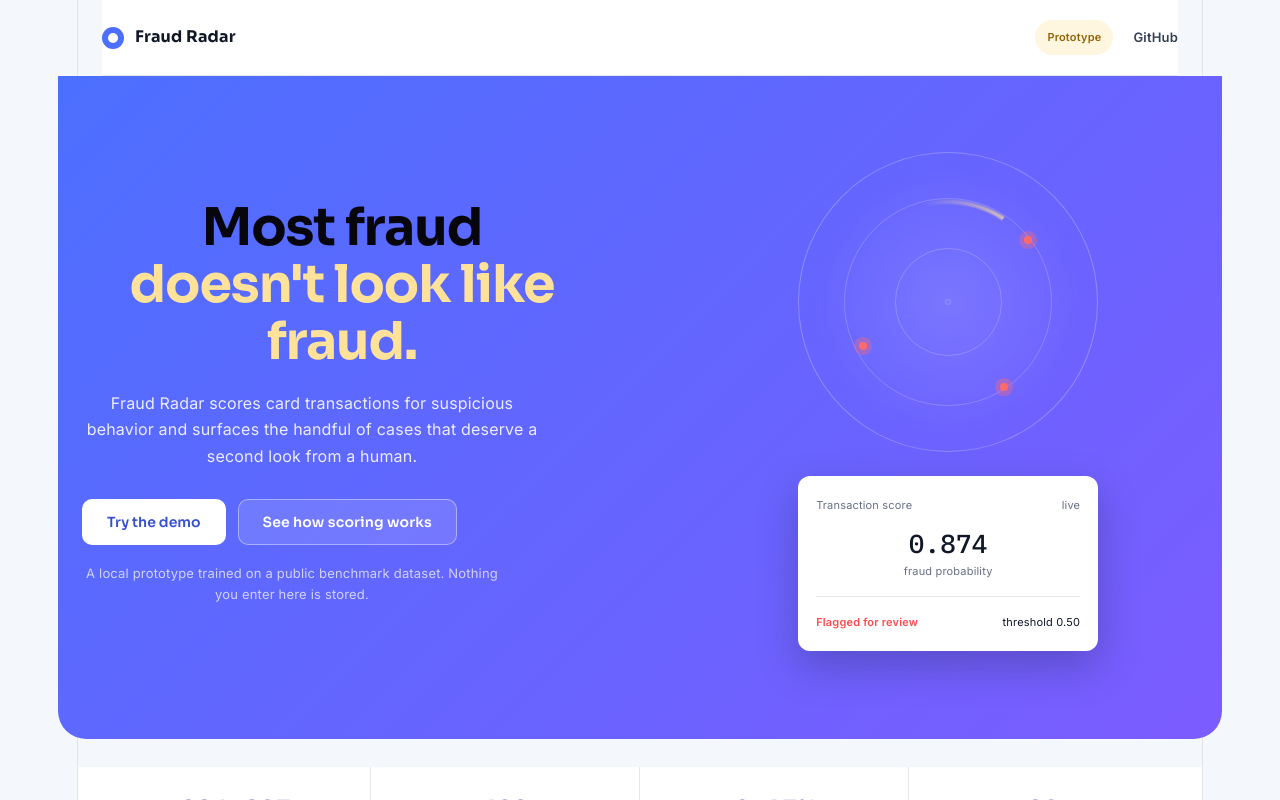
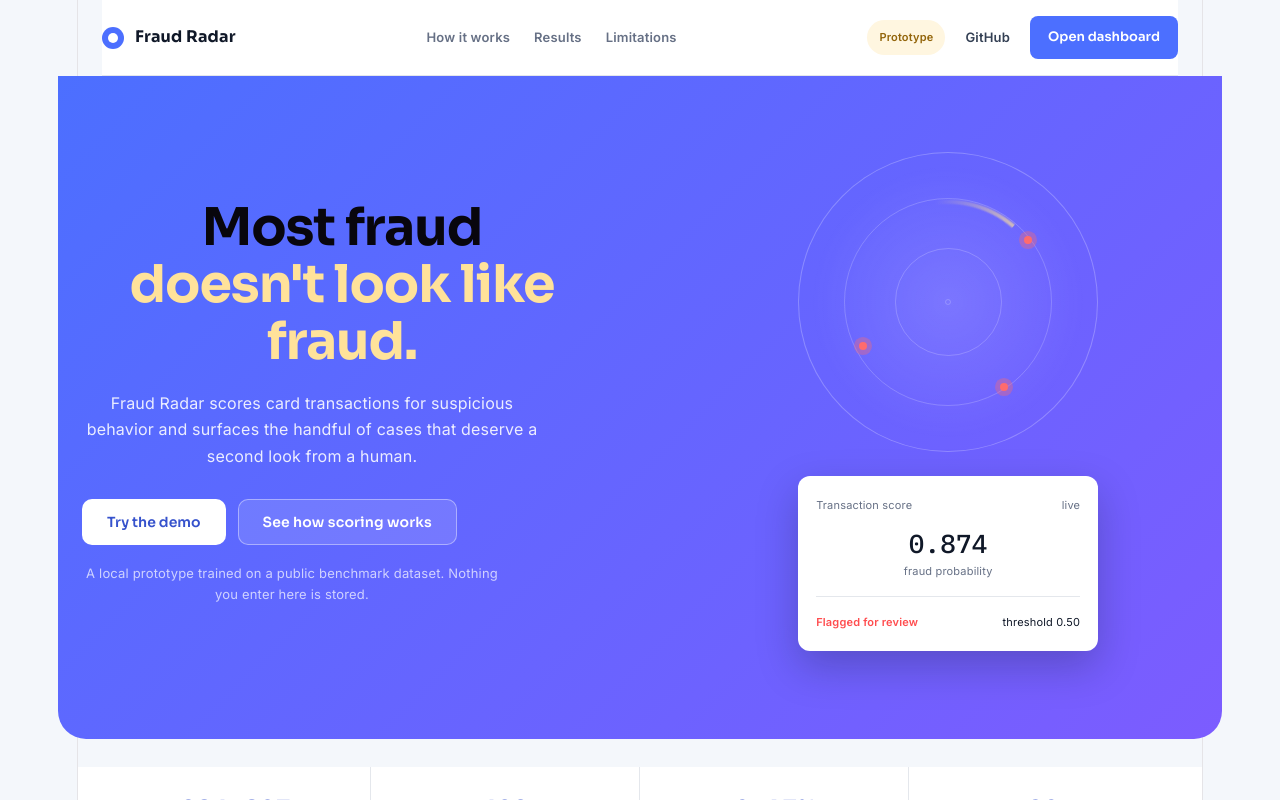
Before and after one commit to mashraf02/fraud-detection-app, a React (Vite) app in the folder frontend/: page / in a window 1280 px wide. Shown: the top 800 px of the page. Built offline with nearby package versions, Linux system fonts and the light colour scheme.

Commit message:
Landing page structural polish: sticky nav, anchor links, unified rhythm, real footer

```diff
--- a/frontend/src/Landing.css
+++ b/frontend/src/Landing.css
@@ -725,7 +725,7 @@
 /* Final CTA */
 
 .landing .final-cta {
-  padding: 88px 0;
+  padding: 80px 0;
   text-align: center;
   background: linear-gradient(135deg, var(--brand) 0%, #7C5CFF 100%);
   color: white;
@@ -735,6 +735,11 @@
   margin: 0 auto;
   max-width: 480px;
   color: white;
+  font-family: var(--display);
+  font-size: clamp(26px, 3vw, 36px);
+  font-weight: 700;
+  line-height: 1.2;
+  letter-spacing: -0.01em;
 }
 
 .landing .final-cta .section-lede {
@@ -802,3 +807,121 @@
   .landing .radar-sweep { animation: none; }
   .landing .btn { transition: none; }
 }
+/* Sticky nav + anchor links + CTA (Step 1: structural polish) */
+
+.landing {
+  scroll-behavior: smooth;
+}
+
+.landing .landing-nav {
+  position: sticky;
+  top: 0;
+  z-index: 50;
+  gap: 24px;
+}
+
+.landing .nav-links {
+  display: flex;
+  gap: 24px;
+  font-size: 13px;
+  font-weight: 600;
+  color: var(--ink-muted);
+}
+
+.landing .nav-links a {
+  transition: color 150ms ease;
+}
+
+.landing .nav-links a:hover {
+  color: var(--brand);
+}
+
+.landing .nav-cta {
+  background: var(--brand);
+  color: white;
+  border: none;
+  padding: 8px 18px;
+  border-radius: 8px;
+  font-family: var(--display);
+  font-size: 13px;
+  font-weight: 600;
+  cursor: pointer;
+  transition: background 150ms ease, transform 150ms ease;
+}
+
+.landing .nav-cta:hover {
+  background: var(--brand-dark);
+  transform: translateY(-1px);
+}
+
+@media (max-width: 820px) {
+  .landing .nav-links {
+    display: none;
+  }
+}
+
+/* Real footer (Step 3: structural polish) */
+
+.landing .landing-footer {
+  background: var(--bg-raised);
+  border-top: 1px solid var(--line);
+  padding-top: 56px;
+}
+
+.landing .footer-grid {
+  display: grid;
+  grid-template-columns: 1.4fr 1fr 1fr 1fr;
+  gap: 32px;
+  padding-bottom: 40px;
+}
+
+.landing .footer-brand p {
+  margin-top: 14px;
+  font-size: 13px;
+  color: var(--ink-muted);
+  line-height: 1.6;
+  max-width: 220px;
+}
+
+.landing .footer-col {
+  display: flex;
+  flex-direction: column;
+  gap: 10px;
+}
+
+.landing .footer-col h4 {
+  font-family: var(--display);
+  font-size: 12px;
+  font-weight: 700;
+  color: var(--ink);
+  margin-bottom: 4px;
+}
+
+.landing .footer-col a {
+  font-size: 13px;
+  color: var(--ink-muted);
+  transition: color 150ms ease;
+}
+
+.landing .footer-col a:hover {
+  color: var(--brand);
+}
+
+.landing .footer-note {
+  font-size: 12px;
+  color: var(--ink-muted);
+}
+
+.landing .footer-bottom {
+  padding: 20px 0;
+  border-top: 1px solid var(--line);
+  font-size: 12px;
+  color: var(--ink-muted);
+}
+
+@media (max-width: 720px) {
+  .landing .footer-grid {
+    grid-template-columns: 1fr 1fr;
+    row-gap: 32px;
+  }
+}
--- a/frontend/src/Landing.jsx
+++ b/frontend/src/Landing.jsx
@@ -9,6 +9,11 @@ export default function Landing({ onLaunch }) {
           <span className="brand-glyph" />
           <span>Fraud Radar</span>
         </div>
+        <div className="nav-links">
+          <a href="#pipeline">How it works</a>
+          <a href="#results">Results</a>
+          <a href="#limits">Limitations</a>
+        </div>
         <div className="nav-right">
           <span className="nav-tag">Prototype</span>
           <a
@@ -19,6 +24,9 @@ export default function Landing({ onLaunch }) {
           >
             GitHub
           </a>
+          <button className="nav-cta" onClick={onLaunch}>
+            Open dashboard
+          </button>
         </div>
       </nav>
 
@@ -238,7 +246,7 @@ export default function Landing({ onLaunch }) {
         </div>
       </section>
 
-      <section className="section">
+      <section className="section" id="results">
         <div className="shell">
           <h2>Tuned to catch fraud, not to look clean.</h2>
           <p className="section-lede">
@@ -273,7 +281,7 @@ export default function Landing({ onLaunch }) {
         </div>
       </section>
 
-      <section className="section">
+      <section className="section" id="limits">
         <div className="shell">
           <h2>Where this stops being a prototype.</h2>
           <p className="section-lede">
@@ -350,15 +358,64 @@ export default function Landing({ onLaunch }) {
         </button>
       </section>
 
-      <footer className="landing-footer shell">
-        <span>Fraud Radar — a fraud screening prototype</span>
+      <footer className="landing-footer">
+        <div className="shell footer-grid">
+          <div className="footer-brand">
+            <div className="nav-brand">
+              <span className="brand-glyph" />
+              <span>Fraud Radar</span>
+            </div>
+            <p>A fraud screening prototype built on a public benchmark dataset.</p>
+          </div>
+
+          <div className="footer-col">
+            <h4>Product</h4>
+            <a href="#pipeline">How it works</a>
+            <a href="#results">Results</a>
+            <a href="#limits">Limitations</a>
+          </div>
+
+          <div className="footer-col">
+            <h4>Resources</h4>
             <a
               href="https://github.com/mashraf02/fraud-detection-app"
               target="_blank"
               rel="noreferrer"
             >
-          View source
+              GitHub repository
             </a>
+            <a
+              href="https://github.com/mashraf02/fraud-detection-app/blob/main/README.md"
+              target="_blank"
+              rel="noreferrer"
+            >
+              README
+            </a>
+            <a
+              href="https://www.kaggle.com/datasets/mlg-ulb/creditcardfraud"
+              target="_blank"
+              rel="noreferrer"
+            >
+              Dataset
+            </a>
+          </div>
+
+          <div className="footer-col">
+            <h4>Built by</h4>
+            <a
+              href="https://github.com/mashraf02"
+              target="_blank"
+              rel="noreferrer"
+            >
+              Mashraful
+            </a>
+            <span className="footer-note">CS undergraduate, IUB</span>
+          </div>
+        </div>
+
+        <div className="footer-bottom shell">
+          <span>Fraud Radar &mdash; internship prototype</span>
+        </div>
       </footer>
 
     </div>
```
Lines whose indentation alone changed are shown as unchanged.
